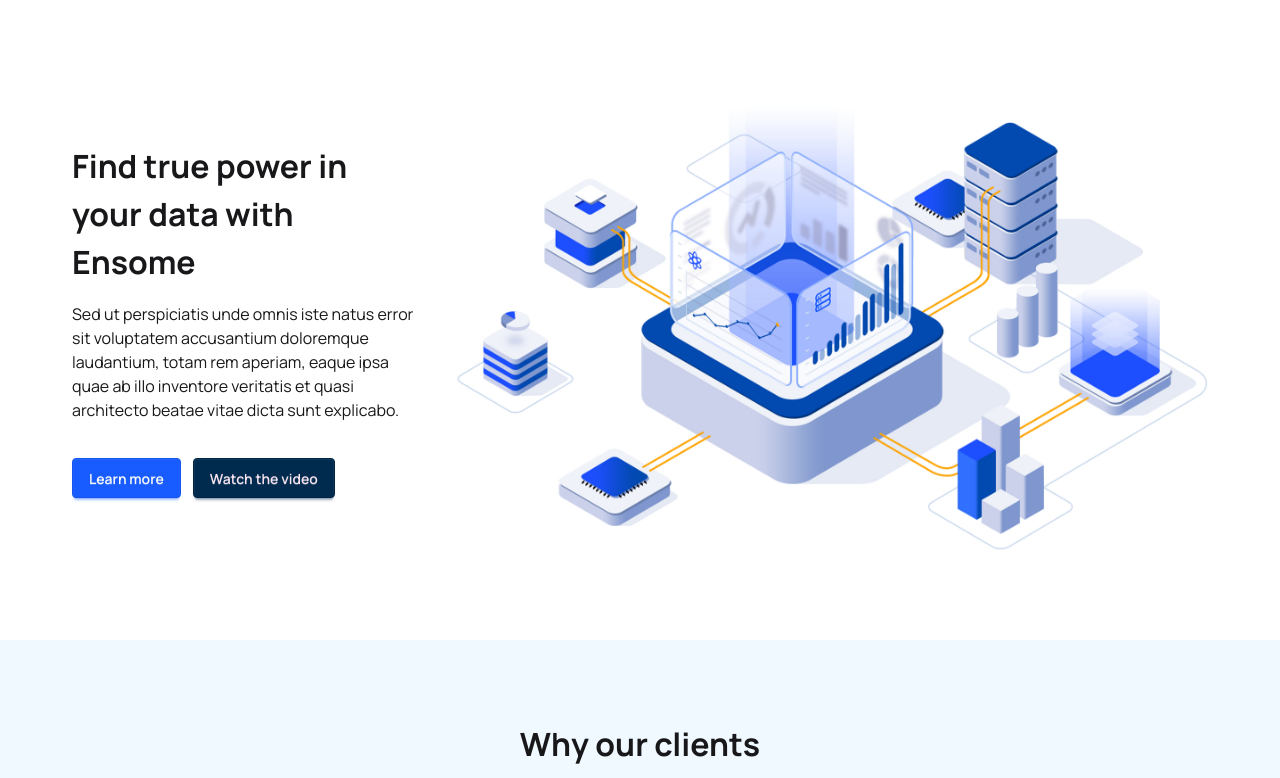
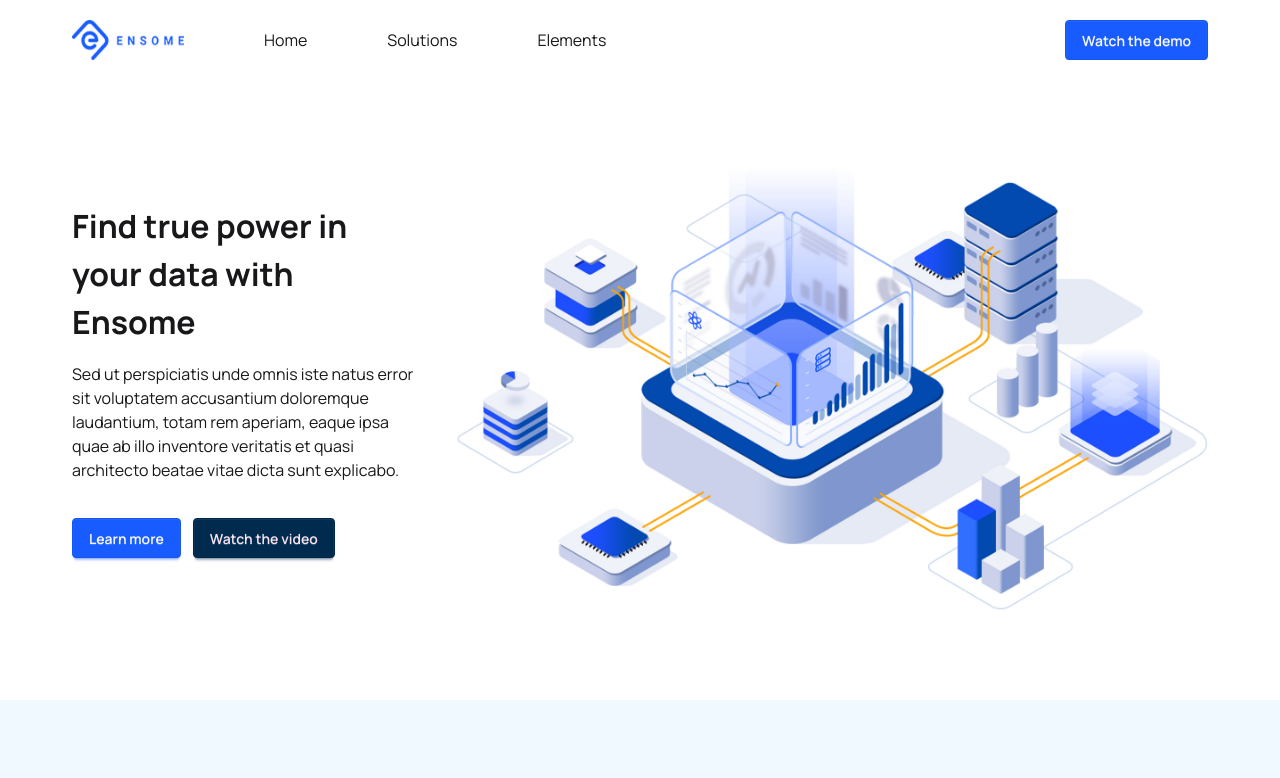
Before and after one commit to PatatoBit/codekit-web, a SvelteKit app: page / in a window 1280 px wide. Shown: the top 778 px of the page. Built offline with nearby package versions, Linux system fonts and the light colour scheme.

Commit message:
desktop navbar

```diff
--- a/src/components/Footer.svelte
+++ b/src/components/Footer.svelte
@@ -64,7 +64,7 @@
 
 				<div class="flex flex-col">
 					<p>1642 Washington Avenue, Jackson, MS, 39201</p>
-					<p class="font-bold">Driving derections</p>
+					<p class="font-bold">Driving directions</p>
 				</div>
 			</div>
 
--- /dev/null
+++ b/src/components/Navbar.svelte
@@ -0,0 +1,24 @@
+<nav class="wrapper pt-5 flex flex-row w-full justify-between">
+	<div class="flex gap-20">
+		<img src="/logo_blue.jpg" alt="Ensome Logo" />
+
+		<a href="/">Home</a>
+		<a href="/solutions">Solutions</a>
+		<a href="/elements">Elements</a>
+	</div>
+
+	<button class="btn btn-primary"> Watch the demo </button>
+</nav>
+
+<style lang="scss">
+	img {
+		width: 7rem;
+	}
+
+	a {
+		align-self: center;
+		&:hover {
+			font-weight: 700;
+		}
+	}
+</style>
--- a/src/routes/+page.svelte
+++ b/src/routes/+page.svelte
@@ -1,4 +1,5 @@
 <script lang="ts">
+	import Navbar from './../components/Navbar.svelte';
 	import Hero from '../components/Views/Hero.svelte';
 	import Features from '../components/Views/Features.svelte';
 	import Statements from '../components/Views/Statements.svelte';
@@ -10,6 +11,7 @@
 	import Footer from '../components/Footer.svelte';
 </script>
 
+<Navbar />
 <Hero />
 <Features />
 <Statements />
```
